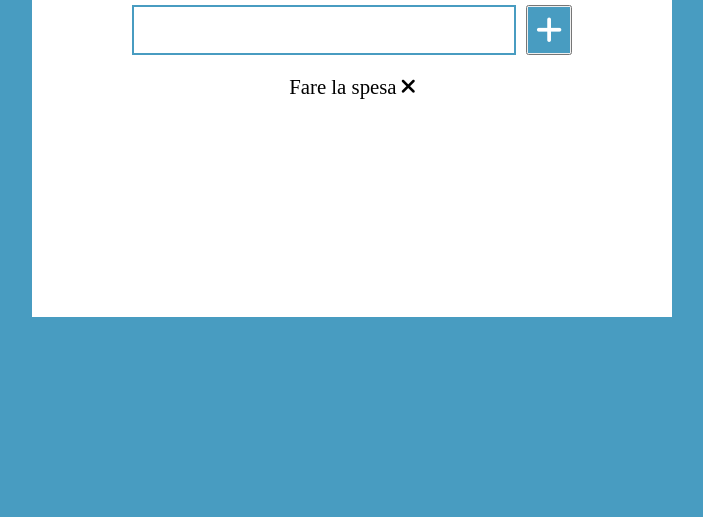
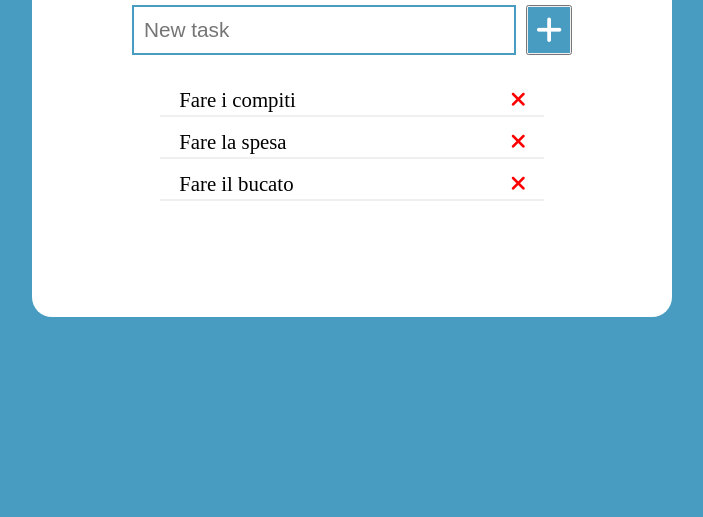
Before and after one commit to DanieleAntonaci/vue-todolist, a plain HTML site: page index.html in a window 1280 px wide. Shown: the part 283-800 px from the top of the page, without its empty margins (288-991 px from the left). Drawn offline with nearby package versions, Linux system fonts and the light colour scheme.

Commit message:
feat vue array to dom and add method add element

```diff
--- a/css/style.css
+++ b/css/style.css
@@ -18,7 +18,10 @@
     background-color: white;
     min-height: 400px;
     width: 50%;
+    border-radius: 20px;
 }
+
+
 /* header */
 header h1{
     padding-top: 20px;
@@ -44,6 +47,7 @@ header h1{
 #input-element input{
     width: 60%;
     height: 50px;
+    padding: 0 10px;
     font-size: 1.3rem;
     margin-right: 10px;
     border:2px solid #489cc1;
@@ -56,3 +60,18 @@ header h1{
     margin: 20px 0;
     overflow-y: auto;
 }
+#list-element li{
+    display: flex;
+    justify-content: space-between;
+    align-items: center;
+
+    width: 60%;
+    margin: 10px auto;
+    line-height: 30px;
+    padding: 0 3%;
+    border-bottom: 2px solid rgba(219, 219, 219, 0.451);
+}
+#list-element li i{
+    color: red;
+
+}
--- a/index.html
+++ b/index.html
@@ -19,17 +19,15 @@
             <main>
                 <!-- input of the elements in the list  -->
                 <div id="input-element">
-                    <input type="text" name="ToDoElement" id="to-do-element">
-
-                    <!-- btn for add element -->
-                    <button><i class="fa-solid fa-plus"></i></button>
+                    <input type="text" name="ToDoElement" id="to-do-element" placeholder="New task" v-model="newTask">
+                    <button @click="createNewTask"><i class="fa-solid fa-plus"></i></button>
                 </div>
 
                 <!-- list of element -->
                 <ul id="list-element">
-                    <li>
-                        Fare la spesa
-                        <i class="fa-solid fa-xmark"></i>
+                    <li v-for="(task, index) in tasks">
+                        {{task.text}}
+                        <i class="fa-solid fa-xmark" @click="daleteTask"></i>
                     </li>
                 </ul>
             </main>
--- a/js/main.js
+++ b/js/main.js
@@ -18,8 +18,18 @@ createApp({
                     done: false
                 }
             ],
+            newTask: '',
+            error: false,
 
-
+        }
+    },
+    methods: {
+        createNewTask() {
+            this.tasks.unshift({ text: this.newTask, done: false });
+            this.newTask = '';
+        },
+        delateTask() {
+            this.tasks
         }
     }
 }).mount('#app');
```
